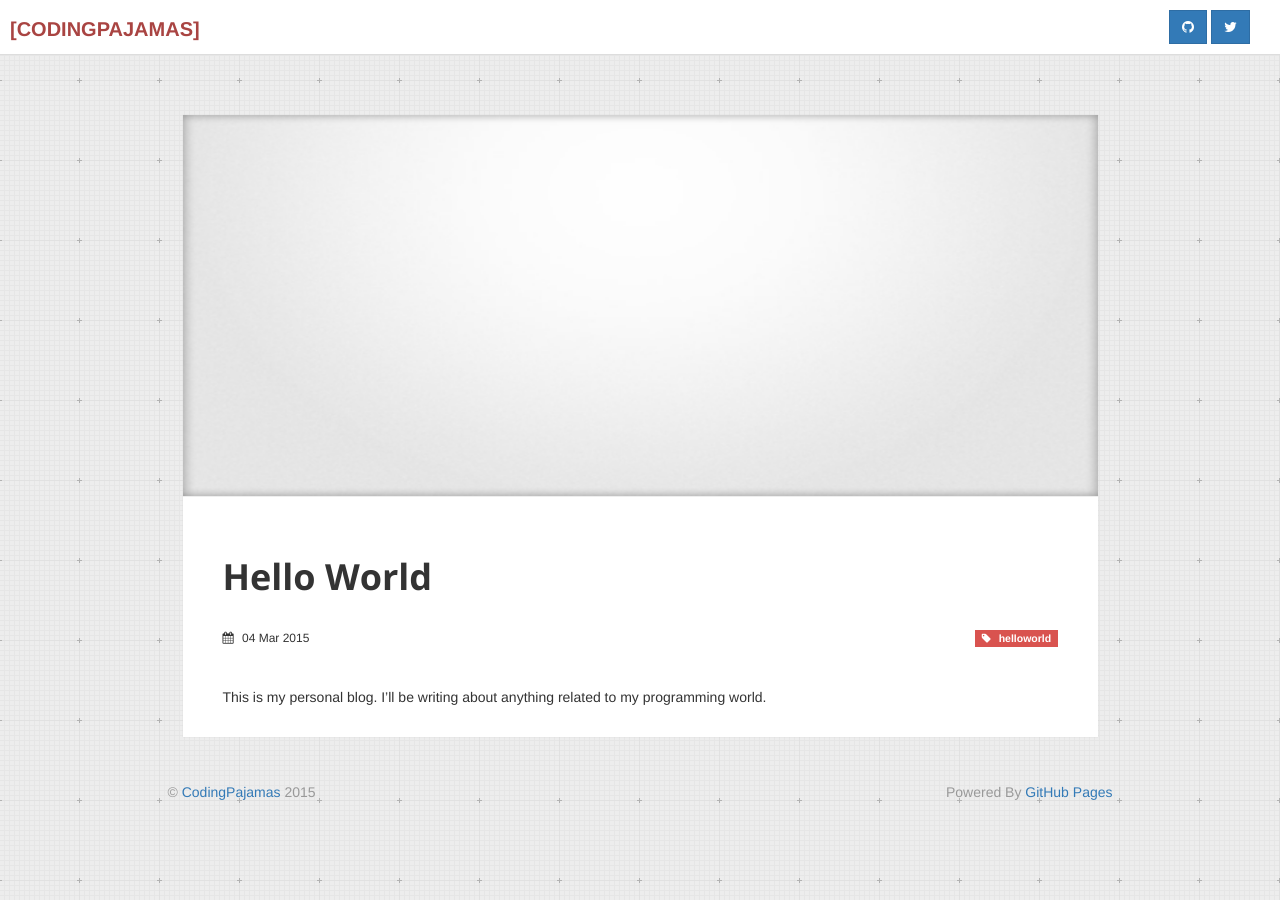
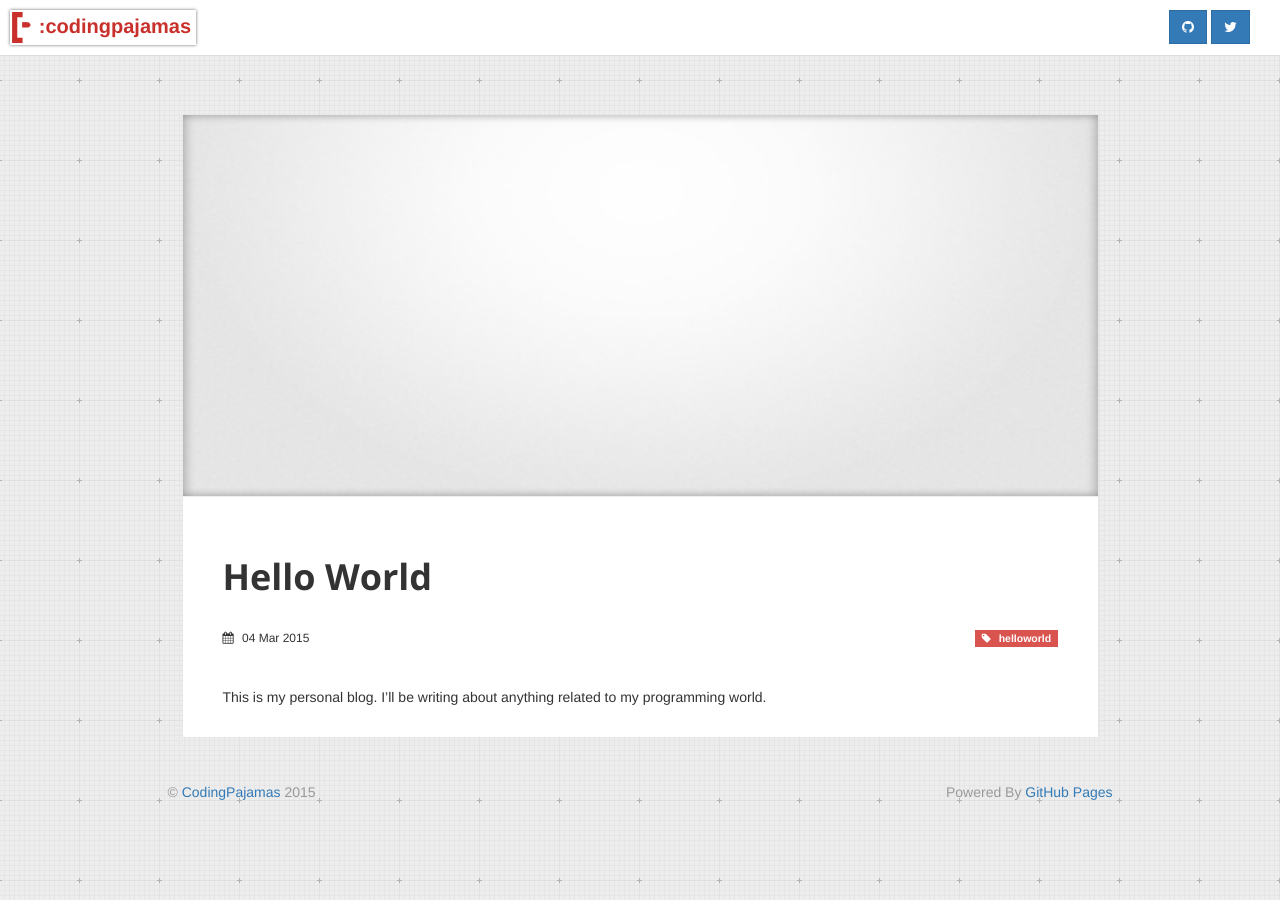
Before and after one commit to codingpajamas/codingpajamas.github.io, a Jekyll site: the page built from _posts/2015-03-04-hello-world.md, in a window 1280 px wide. Built offline with Jekyll 4.4.1, drawn with Linux system fonts in a browser that asks for light colours; some web fonts are replaced.

Commit message:
adding logo

```diff
--- a/_layouts/default.html
+++ b/_layouts/default.html
@@ -25,8 +25,9 @@
             <div class="col-xs-12 col-sm-8">
               <div class="pad10">
                 <a id="mainLogo" class="text-danger mt5">
-                  <!-- <img src="images/logo.jpg"> -->
-                  [CODINGPAJAMAS]
+                  <a id="mainLogo" href="/" class="shadow">
+                  <img src="/images/logo.png">:codingpajamas
+                </a>
                 </a>
               </div>
             </div>
--- a/_layouts/post.html
+++ b/_layouts/post.html
@@ -28,9 +28,8 @@
           <div class="row">
             <div class="col-xs-12 col-sm-8">
               <div class="pad10">
-                <a id="mainLogo" href="/" class="text-danger mt5">
-                  <!-- <img src="images/logo.jpg"> -->
-                  [CODINGPAJAMAS]
+                <a id="mainLogo" href="/" class="shadow">
+                  <img src="/images/logo.png">:codingpajamas
                 </a>
               </div>
             </div>
--- a/_posts/2015-03-04-hello-world.md
+++ b/_posts/2015-03-04-hello-world.md
@@ -3,6 +3,6 @@ layout: post
 title: "Hello World"
 date: 2015-03-04
 tag: helloworld
-image: /images/none.jpg
+image: /images/pimg/none.jpg
 ---
 This is my personal blog. I'll be writing about anything related to my programming world.
--- a/stylesheets/style.css
+++ b/stylesheets/style.css
@@ -11,16 +11,18 @@ body {
 	background: #fff;
 	border-bottom: 1px solid #ddd;
 }
-#mainLogo {
+#mainLogo, #mainLogo:hover{
 	font-weight: bold;
 	font-size: 20px;
-	padding: 0;
+	padding: 0 5px 0 0;
 	margin: 0;
 	display: inline-block;
+	color: #c9302c;
+	text-decoration: none;
 }
 #mainLogo img {
-	height: 40px;
-
+	height: 35px;
+	border: 2px solid #fff;
 }
 
 #mainContent {
```
Also changed, not shown: _posts/2015-03-06-dynamically-add-input-using-angularjs.md (+1 -1 lines), images/html5.png (deleted), images/logo-clear.png (added), images/logo-lg.png (added), images/logo-md.png (added), images/logo-white.png (added), images/logo-xs.png (added), images/logo.png (added), images/pimg/css3.png (added), images/pimg/html5.png (added), images/pimg/javascript.png (added), images/pimg/mongo.png (added), images/pimg/ng.png (renamed from images/ng.png), images/pimg/nodejs.png (added), 1 more files.
